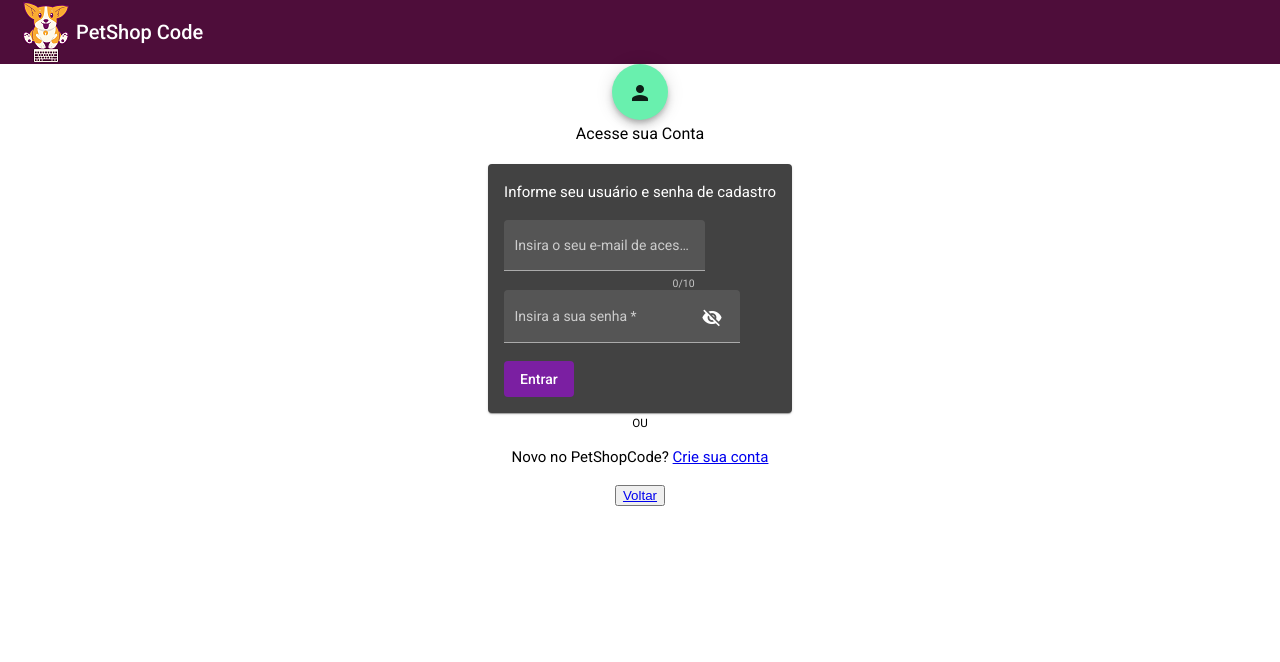
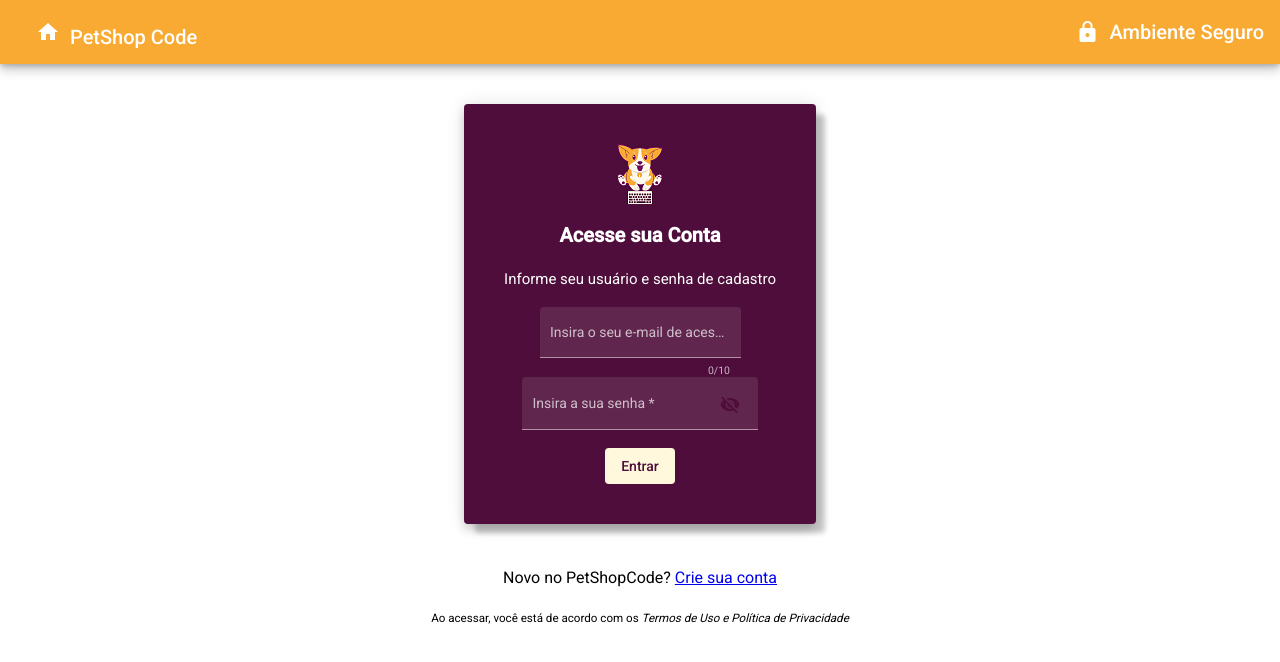
Before and after one commit to xsuzyanne/PetShop-FrontEnd, an Angular app: page /login in a window 1280 px wide. Shown: the top 662 px of the page. Built offline with nearby package versions, Linux system fonts and the light colour scheme.

Commit message:
Mudanças de estilo no login

```diff
--- a/src/app/login/login.component.css
+++ b/src/app/login/login.component.css
@@ -11,6 +11,20 @@
   text-align: right;
 }
 
+.link-toolbar {
+  color: white;
+  text-decoration: none;
+  margin: 10px;
+}
+
+.mat-card {
+  text-align: center;
+  margin: 40px;
+  background-color: #4E0D3A;
+  padding: 40px;
+  box-shadow: 10px 10px 5px -1px #0003, 0 6px 10px #00000024, 0 1px 18px #0000001f;
+}
+
 input.example-right-align::-webkit-outer-spin-button,
 input.example-right-align::-webkit-inner-spin-button {
   display: none;
@@ -21,5 +35,27 @@
 }
 
 .mat-toolbar{
-  background-color: #4E0D3A;
+  background-color: #F9AA33;
+  box-shadow: 0 3px 5px -1px #0003, 0 6px 10px #00000024, 0 1px 18px #0000001f;
 }
+
+button {
+
+  color: #4E0D3A;
+}
+
+.example-spacer {
+  flex: 1 1 auto;
+}
+
+.mat-flat-button {
+  background-color: cornsilk;
+}
+
+img {
+  margin: 10px;
+}
+
+.material-icons {
+  margin: 10px;
+}
--- a/src/app/login/login.component.html
+++ b/src/app/login/login.component.html
@@ -1,14 +1,14 @@
 <mat-toolbar>
+  <a class="link-toolbar" [routerLink]="['/products']"><span class="material-icons">home</span>
+  <span>PetShop Code</span></a>
+  <span class="example-spacer"></span>
+  <span class="material-icons">lock</span>
+  <span>Ambiente Seguro</span>
+</mat-toolbar>
+
+<mat-card>
   <img src="..\assets\PetShopLogoP.png" alt="Logo de Cachorro Laranja com teclado de computador">
-  <span>PetShop Code</span>
-</mat-toolbar>
-<div class="example-button-container">
-    <button mat-fab aria-label="Icon button with a person icon">
-    <mat-icon>person</mat-icon>
-    </button>
-  </div>
-  <h3>Acesse sua Conta</h3>
-<mat-card>
+  <h2><strong>Acesse sua Conta</strong></h2>
   <h4>Informe seu usuário e senha de cadastro</h4>
   <form [formGroup]="loginForm" (ngSubmit)="onLogin()">
     <div>
@@ -27,13 +27,9 @@
         </button>
       </mat-form-field>
     </div>
-<button type="submit" mat-flat-button color="primary">Entrar</button>
+    <button type="submit" mat-flat-button>Entrar</button>
   </form>
   <h4 *ngIf="message" style="color: red;">{{message}}</h4>
 </mat-card>
-<h5>OU</h5>
-<h4>Novo no PetShopCode? <a [routerLink]="'/cadastro'">Crie sua conta</a></h4>
-
-
-
-<button><a [routerLink]="['/products']">Voltar</a></button>
+<h3>Novo no PetShopCode? <a [routerLink]="'/cadastro'">Crie sua conta</a></h3>
+<h5>  Ao acessar, você está de acordo com os <i>Termos de Uso e Política de Privacidade</i></h5>
--- a/src/app/user-registration/user-registration.component.css
+++ b/src/app/user-registration/user-registration.component.css
@@ -1,12 +1,35 @@
-.mat-stepper-horizontal {
-  margin-top: 8px;
-  background-color: rgb(247, 165, 15);
+header {
+  padding: 20px;
+  background-color: #F9AA33;
+  box-shadow: 0 3px 5px -1px #0003, 0 6px 10px #00000024, 0 1px 18px #0000001f;
+  color: white;
 }
 
 .mat-form-field {
-  margin-top: 16px;
+  margin-top: 20px;
+
 }
 
-.mat-toolbar{
-  background-color: #4E0D3A;
+.material-icons {
+  margin: 10px;
 }
+
+.link-toolbar {
+  color: white;
+  text-decoration: none;
+  margin: 10px;
+}
+
+.example-spacer {
+  flex: 1 1 auto;
+}
+
+.mat-toolbar {
+  background-color: #4e0d33;
+  box-shadow: 0 3px 5px -1px #0003, 0 6px 10px #00000024, 0 1px 18px #0000001f;
+}
+
+.mat-card {
+  margin: 25px;
+  box-shadow: 0 3px 5px -1px #0003, 0 6px 10px #00000024, 0 1px 18px #0000001f;
+}
--- a/src/app/user-registration/user-registration.component.html
+++ b/src/app/user-registration/user-registration.component.html
@@ -1,11 +1,13 @@
-<!-- <button mat-raised-button (click)="isLinear = !isLinear" id="toggle-linear">
-  {{!isLinear ? 'Enable linear mode' : 'Disable linear mode'}}
-</button> -->
+<mat-toolbar>
+  <a class="link-toolbar" [routerLink]="['/products']">
+    <img src="..\assets\PetShopLogoP.png" alt="Logo de Cachorro Laranja com teclado de computador">
+  </a>
+  <span class="example-spacer"></span>
+  <span class="material-icons">lock</span>
+  <h3>Ambiente Seguro</h3>
+</mat-toolbar>
 
-<mat-toolbar>
-  <img src="..\assets\PetShopLogoP.png" alt="Logo de Cachorro Laranja com teclado de computador">
-  <span>PetShop Code</span>
-</mat-toolbar>
+<mat-card>
 <mat-stepper [linear]="isLinear" #stepper>
   <mat-step [stepControl]="firstFormGroup">
     <form [formGroup]="firstFormGroup">
@@ -41,3 +43,4 @@
     </div>
   </mat-step>
 </mat-stepper>
+</mat-card>
```
Lines whose indentation alone changed are shown as unchanged.
